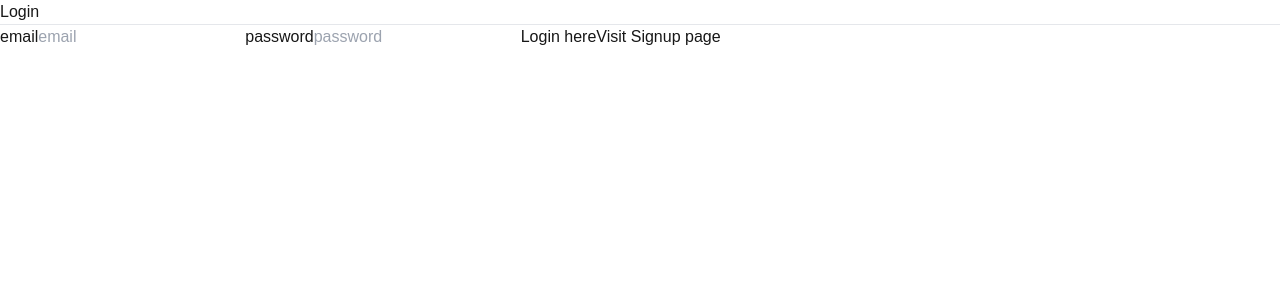
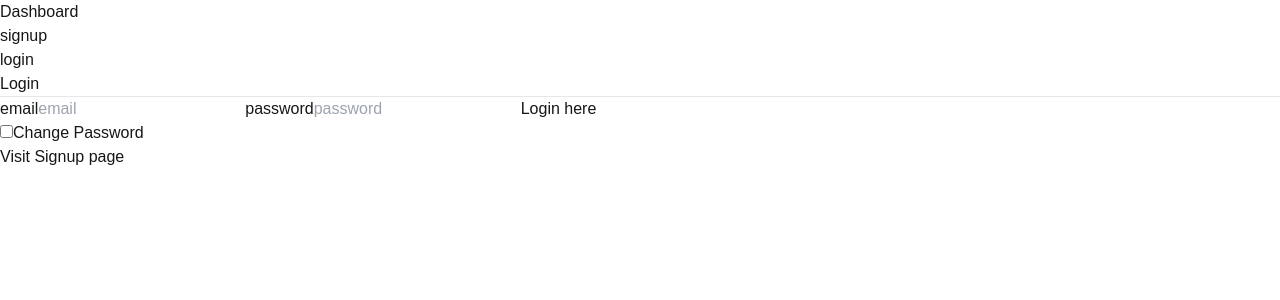
Before and after one commit to Ansh1414/NextJs-Auth-App1, a Next.js app: page /login in a window 1280 px wide. Shown: the top 300 px of the page. Built offline with nearby package versions, Linux system fonts and the light colour scheme.

Commit message:
full auth code

```diff
--- /dev/null
+++ b/src/app/api/users/changePassword/route.js
@@ -0,0 +1,54 @@
+
+
+import { NextResponse } from "next/server";
+import { connect } from "@/dbConfig/dbConfig";
+import {User} from "@/models/userModel.js"
+import bcryptjs from "bcryptjs"
+connect()
+
+export async function POST(NextRequest){
+        try{
+            console.log('==in changePassword route---');
+            const reqBody = await NextRequest.json()
+            const {email,oldpassword,newPassword} = reqBody
+
+
+            console.log('in changePassword route reqBody--',reqBody);
+            //check if user already exists
+            const user = await User.findOne({email}).select('-videos')
+
+            if(!user){
+                console.log('doesnt know user--');
+                return NextResponse.json({error: "User dont exists",status:400})
+            }
+
+
+            //check if password is correct
+            const validPassword = await user.isPasswordCorrect(oldpassword);
+            if(!validPassword){
+                return NextResponse.json({error: "old password is not correct"}, {status: 400})
+            }
+            console.log(' in changePassword route user._Id -- ',user._id);
+            const hashedNewPassword = await bcryptjs.hash(newPassword, 10)
+            console.log(' in changePassword route hashedNewPassword  -- ',hashedNewPassword);
+
+            const update = {password:hashedNewPassword};
+            const savedUser=await User.findByIdAndUpdate(user._id,update )
+            console.log('savedUser in changePassword route  -- ',savedUser);
+
+
+            const response = NextResponse.json({
+                message: " Password changed successfully",
+                success: true,
+                status:200
+
+            })
+            return response
+
+
+        }
+        catch(error){
+            return NextResponse.json({error: error.message}, {status: 500})
+        }
+
+}
--- /dev/null
+++ b/src/app/api/users/logout/route.js
@@ -0,0 +1,28 @@
+import { NextRequest, NextResponse } from "next/server";
+
+export async function POST(request){
+  try{
+
+console.log('--inside logout--',request.cookies.get('token'))
+  /*working code
+  const response = NextResponse.redirect(new URL('/login', request.url));
+
+    // Clear the token cookie
+    response.cookies.set('token', '', { path: '/', maxAge: 0 });
+
+    return response;
+    */
+
+   // request.cookies.delete('token')
+
+    //const response = NextResponse.redirect(new URL('/login', request.url))
+    const response = NextResponse.json({ message: 'Logout successfully' });
+    response.cookies.delete('token')
+
+
+  return response;
+  }catch(error){
+    console.log('--error in logout--',error)
+   return NextResponse.json({message:error},{status: 500})
+  }
+}
--- a/src/app/layout.js
+++ b/src/app/layout.js
@@ -1,6 +1,9 @@
 import localFont from "next/font/local";
 import "./globals.css";
-import HeaderNavigation from "@/app/headerNavigation/NavBar"
+import HeaderNavigation from "@/components/NavBar.jsx";
+
+import { Toaster } from 'react-hot-toast';
+
 const geistSans = localFont({
   src: "./fonts/GeistVF.woff",
   variable: "--font-geist-sans",
@@ -13,8 +16,8 @@ const geistMono = localFont({
 });
 
 export const metadata = {
-  title: "Create Next App",
-  description: "Generated by create next app",
+  title: "Sharma Next App",
+  description: "Sharma Next App",
 };
 
 export default function RootLayout({ children }) {
@@ -23,9 +26,18 @@ export default function RootLayout({ children }) {
       <body
         className={`${geistSans.variable} ${geistMono.variable} antialiased`}
       >
+         <Toaster />
+        <div className="flex">
+              {/* Sidebar */}
+              <HeaderNavigation/>
 
 
-        {children}
+              {/* Main content */}
+              <div className="flex-1">
+                {children}
+              </div>
+        </div>
+
 
       </body>
     </html>
--- a/src/app/login/page.jsx
+++ b/src/app/login/page.jsx
@@ -7,12 +7,24 @@ import axios from "axios"
 import {useRouter} from "next/navigation"
 import { toast } from "react-hot-toast";
 function page() {
+
   const router = useRouter();
-  const [loading, setLoading] = React.useState(false);
-  const [user,setUser] = React.useState({email:'',password:''})
-  const [buttonDisabled, setButtonDisabled] = React.useState(false);
+  const [loading, setLoading] = React.useState(false)
+  const [user,setUser] = React.useState({email:'',password:'',oldpassword:'',newPassword:''})
+  const [buttonDisabled, setButtonDisabled] = React.useState(false)
+  const [showNewPassword, setShowNewPassword] = React.useState(false); // New state for showing/hiding new password field
 
-
+  const handleChangePassword=async ()=>{
+    try{
+      setLoading(true);
+      await axios.post("/api/users/changePassword", user);
+      toast.success("Password change successfuly");
+    }catch(error){
+      setLoading(false);
+      console.log('change Password error-',error);
+      toast.error(error.message);
+    }
+  }
   const onLogin=async ()=>{
     try {
       setLoading(true);
@@ -33,8 +45,10 @@ function page() {
   return (
     <div className="flex flex-col items-center justify-center min-h-screen py-2">
         <h1>{loading ? "Processing" : "Login"}</h1>
+
         <hr />
-
+        {!showNewPassword && (
+          <>
         <label htmlFor="email">email</label>
         <input
         className="p-2 border border-gray-300 rounded-lg mb-4 focus:outline-none focus:border-gray-600 text-black"
@@ -56,6 +70,59 @@ function page() {
             <button
             onClick={onLogin}
             className="p-2 border border-gray-300 rounded-lg mb-4 focus:outline-none focus:border-gray-600">Login here</button>
+            </>
+      )}
+
+          {/* forgot password */}
+           <div className="flex items-center mb-4">
+            <input
+              id="showNewPassword"
+              type="checkbox"
+              checked={showNewPassword}
+              onChange={() => setShowNewPassword(!showNewPassword)}
+              className="mr-2"
+            />
+            <label htmlFor="showNewPassword">Change Password</label>
+          </div>
+
+      {showNewPassword && (
+        <>
+        <label htmlFor="email">email</label>
+        <input
+        className="p-2 border border-gray-300 rounded-lg mb-4 focus:outline-none focus:border-gray-600 text-black"
+            id="email"
+            type="text"
+            value={user.email}
+            onChange={(e) => setUser({...user, email: e.target.value})}
+            placeholder="email"
+            />
+        <label htmlFor="oldpassword">Old Password</label>
+        <input
+        className="p-2 border border-gray-300 rounded-lg mb-4 focus:outline-none focus:border-gray-600 text-black"
+            id="oldpassword"
+            type="password"
+            value={user.oldpassword}
+            onChange={(e) => setUser({...user, oldpassword: e.target.value})}
+            placeholder="old password"
+            />
+
+          <label htmlFor="newPassword">New password</label>
+            <input
+            className="p-2 border border-gray-300 rounded-lg mb-4 focus:outline-none focus:border-gray-600 text-black"
+            id="newPassword"
+            type="text"
+            value={user.newPassword}
+            onChange={(e) => setUser({...user, newPassword: e.target.value})}
+            placeholder="newPassword"
+            />
+
+
+            <button
+            onClick={handleChangePassword}
+            className="p-2 border border-gray-300 rounded-lg mb-4 focus:outline-none focus:border-gray-600">Change Password</button>
+      </>
+      )}
+
             <Link href="/signup">Visit Signup page</Link>
         </div>
     )
--- a/src/app/signup/page.jsx
+++ b/src/app/signup/page.jsx
@@ -3,7 +3,7 @@ import { useEffect, useState } from "react"
 import axios from "axios"
 
 import Link from "next/link"
-
+import { toast } from "react-hot-toast";
 function page() {
 
   const [load,setLoad]=useState('')
@@ -24,9 +24,11 @@ function page() {
    try{
     const response = await axios.post("/api/users/signup", user);
             console.log("Signup success", response.data);
+            toast.success("SignUp successfuly");
    }
    catch(error){
     console.log('error in signup--',error);
+    toast.error('error in signup');
 
    }
   }
@@ -64,6 +66,7 @@ function page() {
             onChange={(e) => setUser({...user, password: e.target.value})}
             placeholder="password"
             />
+
             <button
             onClick={onSignup}
             className="p-2 border border-gray-300 rounded-lg mb-4 focus:outline-none focus:border-gray-600">{buttonDisabled ? "No signup" : "Signup"}</button>
--- a/src/app/verifyemail/page.jsx
+++ b/src/app/verifyemail/page.jsx
@@ -3,7 +3,7 @@
 import axios from "axios";
 import Link from "next/link";
 import React, { useEffect, useState } from "react";
-
+import { toast } from "react-hot-toast";
 
 export default function VerifyEmailPage() {
 
@@ -16,9 +16,11 @@ export default function VerifyEmailPage() {
             console.log('--verify email--');
             await axios.post('/api/users/verifyemail', {token})
             setVerified(true);
+            toast.error('Email sent for verification.Kindly verify');
         } catch (error) {
             setError(true);
             console.log(error.reponse.data);
+            toast.error('error in verify User Email');
 
         }
 
@@ -39,8 +41,6 @@ export default function VerifyEmailPage() {
     return(
         <div className="flex flex-col items-center justify-center min-h-screen py-2">
 
-            <h1 className="text-4xl">Verify Email</h1>
-            <h2 className="p-2 bg-orange-500 text-black">{token ? `${token}` : "no token"}</h2>
 
             {verified && (
                 <div>
--- /dev/null
+++ b/src/components/NavBar.jsx
@@ -0,0 +1,79 @@
+"use client"
+import { usePathname } from 'next/navigation';
+
+import { useState,useEffect } from 'react';
+import Link from 'next/link';
+import {publicDomains} from '@/constants/Constants.js'
+
+function NavBar () {
+
+    const pathname = usePathname();
+    const publicPaths=publicDomains;
+    const [menuItems,setMenuItems] = useState([]);
+
+
+    const isPublicPath = publicPaths.includes(pathname);
+
+
+
+  useEffect(() => {
+    // Update the state based on the current pathname
+    let menuOptions=
+    [
+        {
+            pathname:'signup',
+            path:'/signup'
+        },
+        {
+            pathname:'login',
+            path:'/login'
+        }
+    ]
+
+
+
+
+        setMenuItems(menuOptions);
+
+
+  }, []); // Dependency array to update when pathname changes
+
+
+
+   if(isPublicPath){
+            return (<aside className="flex w-64 flex-col overflow-y-auto border-r bg-gray-400 px-5 py-8">
+
+            <div className="flex items-center justify-between">
+                <span className="text-black text-xl font-bold">Dashboard</span>
+            </div>
+                {/* Navigation Links */}
+                <ul className="mt-6">
+
+        { (
+            menuItems.map((item)=>(
+                <li key= {item.pathname}>
+
+                    <Link href={item.path} className="block py-2.5 px-4 rounded transition duration-200 hover:bg-indigo-500 hover:text-white text-black">
+
+                        <label className="px-3 text-l font-semibold uppercase text-gray-900">
+                            {item.pathname}
+                        </label>
+                        </Link>
+
+                </li>
+            ))
+        )
+        }
+        </ul>
+        </aside>
+        )
+   }else{
+    return (
+        <>
+        </>
+    )
+   }
+
+}
+
+export default NavBar
--- /dev/null
+++ b/src/constants/Constants.js
@@ -0,0 +1 @@
+export const publicDomains=['/login','/login/adminLogin','/login/nonAdminLogin','/signup','/verifyemail'];
--- a/src/middleware.js
+++ b/src/middleware.js
@@ -1,10 +1,11 @@
 import { NextResponse } from 'next/server'
-
+import {publicDomains} from '@/constants/Constants.js'
 
 export function middleware(request) {
 
   const path = request.nextUrl.pathname;
-  const publicPaths=['/login','/login/adminLogin','/login/nonAdminLogin','/signup','/verifyemail'];
+  console.log('--middleware executed---',publicDomains);
+  const publicPaths=publicDomains;
   console.log('--middleware executed---',path);
   const isPublicPath = publicPaths.includes(path);
 
```
Also changed, not shown: src/app/forgot-password/page.jsx (added, +9 -0 lines), src/app/page.jsx (+24 -6 lines).
